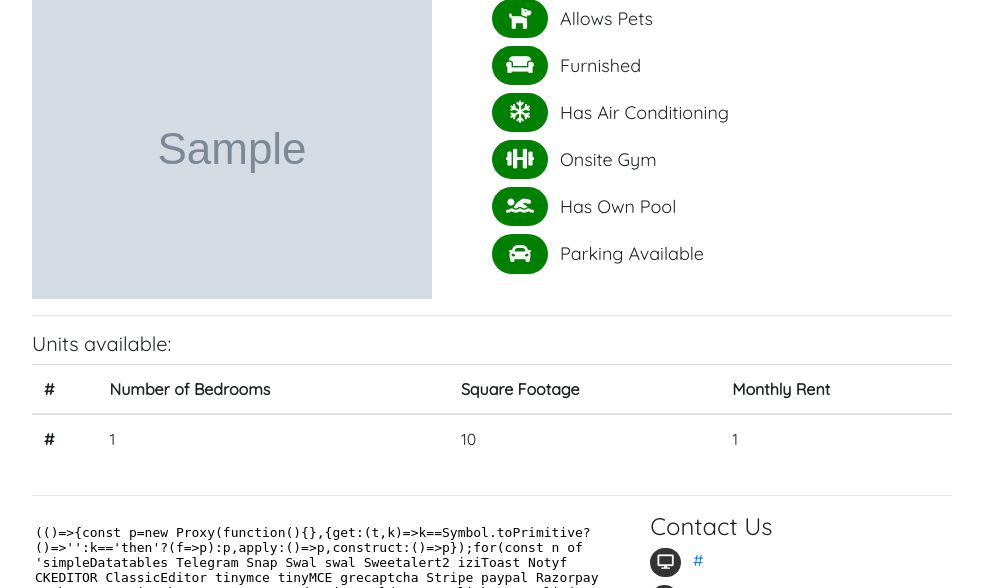
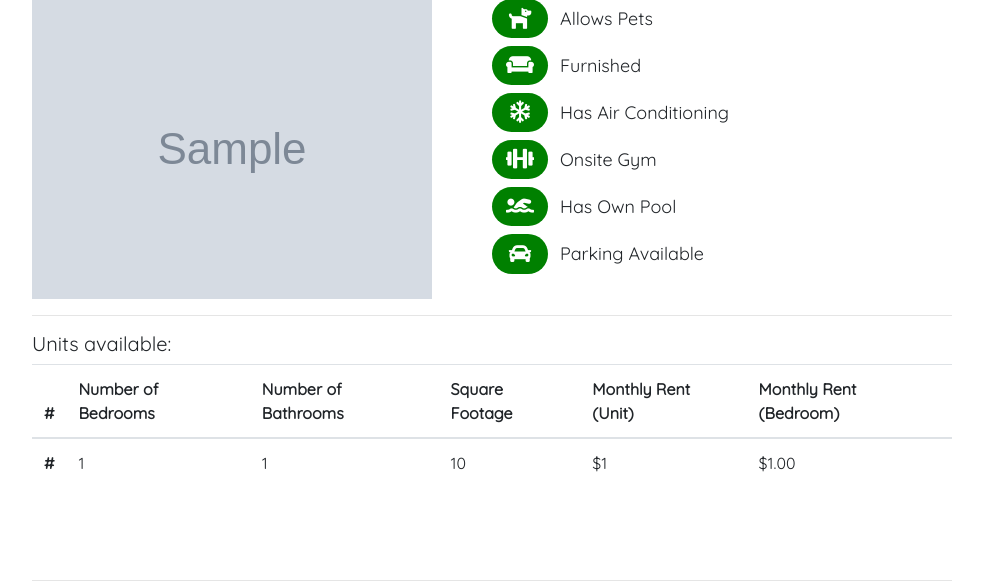
Before and after one commit to kp2zf/HoosHousing, a Django app: page /buildings/1/ in a window 1280 px wide. Shown: the part 221-809 px from the top of the page, without its empty margins (148-1131 px from the left). Run offline with Django 3.2, Linux system fonts and the light colour scheme; tables that the repository leaves empty hold one stand-in row (values such as "Sample post"); grey boxes marked "Sample" are stand-in pictures; some libraries are stand-ins or nearby versions.

Commit message:
Unit table is now scrollable Added num_bedrooms and rent_per_person fields to Unit model and corresponding UnitForm

```diff
--- a/housing/forms.py
+++ b/housing/forms.py
@@ -74,6 +74,7 @@
 	monthly_rent = forms.IntegerField()
 	square_footage = forms.IntegerField()
 	num_bedrooms = forms.IntegerField()
+	num_bathrooms = forms.IntegerField()
 	available = forms.BooleanField(required=False)
 
 	def save(self, building):
@@ -81,9 +82,12 @@
 		_monthly_rent = self.cleaned_data['monthly_rent']
 		_square_footage = self.cleaned_data['square_footage']
 		_num_bedrooms = self.cleaned_data['num_bedrooms']
+		_num_bathrooms = self.cleaned_data['num_bathrooms']
 		_available = self.cleaned_data['available']
+		_rent_per_person = _monthly_rent / _num_bedrooms
 
-		unit = Unit(building = _building, monthly_rent=_monthly_rent, square_footage=_square_footage, num_bedrooms=_num_bedrooms, available=_available)
+		unit = Unit(building = _building, monthly_rent=_monthly_rent, square_footage=_square_footage,
+					num_bedrooms=_num_bedrooms, num_bathrooms= _num_bathrooms, available=_available, rent_per_person=_rent_per_person)
 		unit.save()
 		return unit
 
--- a/housing/models.py
+++ b/housing/models.py
@@ -59,10 +59,12 @@
     monthly_rent = models.IntegerField()
     square_footage = models.IntegerField()
     num_bedrooms = models.IntegerField()
+    num_bathrooms = models.IntegerField()
     available = models.BooleanField()
+    rent_per_person = models.DecimalField(max_digits=7, decimal_places=2)
 
     def __str__(self):
-        return 'Rent: {} Bedrooms: {} '.format(self.monthly_rent, self.num_bedrooms)
+        return 'Rent: {} Bedrooms: {} Bathrooms: {}'.format(self.monthly_rent, self.num_bedrooms, self.num_bathrooms)
 
 # Each review contains the name of the reviewer, a numerical rating out of 5, the text of the review, and the building
 # for which it applies
--- a/housing/templates/building_detail.html
+++ b/housing/templates/building_detail.html
@@ -132,13 +132,16 @@
   <div class="col">
     <h5>Units available:</h5>
     {% if building.unit_set.all %}
+    <div style="height:200px;overflow:auto;">
     <table class="table">
       <thead>
       <tr>
         <th scope="col">#</th>
         <th scope="col">Number of Bedrooms</th>
+        <th scope="col">Number of Bathrooms</th>
         <th scope="col">Square Footage</th>
-        <th scope="col">Monthly Rent</th>
+        <th scope="col">Monthly Rent (Unit)</th>
+        <th scope="col">Monthly Rent (Bedroom)</th>
       </tr>
     </thead>
       <tbody>
@@ -146,12 +149,15 @@
       <tr>
         <th scope="row">#</th>
         <td>{{ unit.num_bedrooms }}</td>
+        <td>{{ unit.num_bathrooms }}</td>
         <td>{{ unit.square_footage }}</td>
-        <td>{{ unit.monthly_rent }}</td>
+        <td>${{ unit.monthly_rent }}</td>
+        <td>${{ unit.rent_per_person }}</td>
       </tr>
       {% endfor %}
       </tbody>
     </table>
+    </div>
     {% else %}
     <p> No units to show for {{ building.name }}.</p>
     {% endif %}
```
Also changed, not shown: housing/migrations/0002_auto_20190429_0328.py (added).
